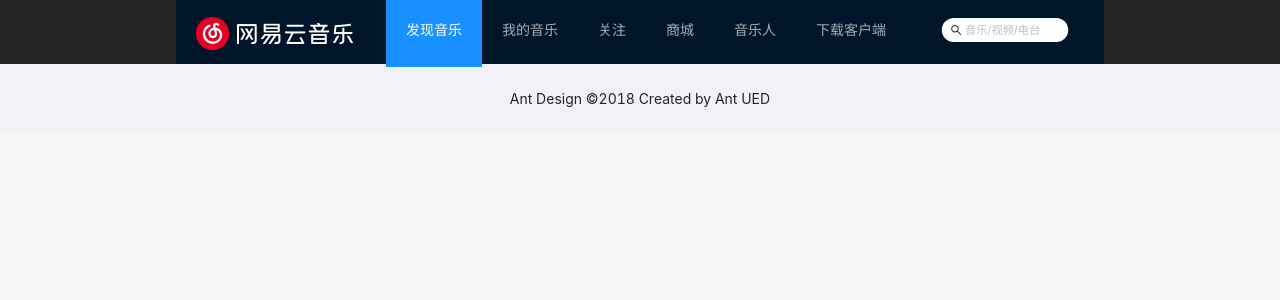
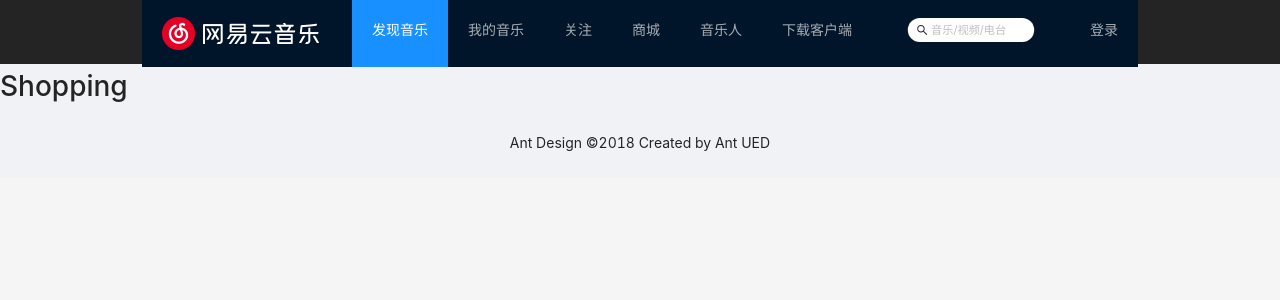
Before and after one commit to beautifulwhale/ReactCloudMusic, a React (Vite) app: page /shopping in a window 1280 px wide. Shown: the top 300 px of the page. Built offline with nearby package versions, Linux system fonts and the light colour scheme.

Commit message:
feat:添加异步组件

```diff
--- a/src/App.tsx
+++ b/src/App.tsx
@@ -1,4 +1,4 @@
-import React from "react";
+import React, { Suspense } from "react";
 import RouterELement from '../src/router/index';
 import { Layout } from "antd";
 import Menus from "./components/menu";
@@ -12,7 +12,9 @@ const App: React.FC = () => {
           <Menus />
         </Header>
         <Content>
-          <RouterELement />
+          <Suspense fallback={<div>Loading...</div>}>
+            <RouterELement />
+          </Suspense>
         </Content>
         <Footer style={{ textAlign: "center" }}>
           Ant Design ©2018 Created by Ant UED
--- a/src/components/login/index.tsx
+++ b/src/components/login/index.tsx
@@ -2,6 +2,6 @@ import React from 'react'
 
 export default function Login() {
   return (
-    <h1>Login</h1>
+    <a href='#'>登录</a>
   )
 }
--- a/src/components/menu/index.tsx
+++ b/src/components/menu/index.tsx
@@ -4,11 +4,12 @@ import { useNavigate } from 'react-router-dom'
 import classNames from 'classnames/bind'
 import styles from './index.module.less'
 import Search from '../search'
+import Login from '../login'
 export default function Menus() {
-  let cx = classNames.bind(styles);
+  let cx = classNames.bind(styles)
   const logoClass = cx({
     logo: true,
-    'sprite_01': true
+    sprite_01: true
   })
   const menuItem: MenuProps['items'] = [
     {
@@ -49,12 +50,18 @@ export default function Menus() {
       label: <Search />,
       key: 'search'
     },
+    {
+      label: <Login />,
+      key: 'login'
+    }
   ]
   const [current, setCurrent] = useState('discover')
   const navigate = useNavigate()
   const handleClickMenu: MenuProps['onClick'] = (e) => {
     setCurrent(e.key)
-    if (e.key !== 'search') {
+    if (e.key === 'search' || e.key === 'login') {
+      return false
+    } else {
       navigate(`/${e.key}`)
     }
   }
--- a/src/main.tsx
+++ b/src/main.tsx
@@ -1,4 +1,4 @@
-import React from 'react'
+import React, { Suspense } from 'react'
 import ReactDOM from 'react-dom/client'
 import App from './App'
 import 'normalize.css'
@@ -9,6 +9,6 @@ import { BrowserRouter } from 'react-router-dom'
 
 ReactDOM.createRoot(document.getElementById('root') as HTMLElement).render(
   <BrowserRouter>
-    <App />
+      <App />
   </BrowserRouter>
 )
--- /dev/null
+++ b/src/pages/attention/index.tsx
@@ -0,0 +1,7 @@
+import React from 'react'
+
+export default function Attention() {
+  return (
+    <h1>Attention</h1>
+  )
+}
--- /dev/null
+++ b/src/pages/download/index.tsx
@@ -0,0 +1,7 @@
+import React from 'react'
+
+export default function Download() {
+  return (
+    <h1>Download</h1>
+  )
+}
--- /dev/null
+++ b/src/pages/musician/index.tsx
@@ -0,0 +1,7 @@
+import React from 'react'
+
+export default function Musician() {
+  return (
+    <h1>Musician</h1>
+  )
+}
--- /dev/null
+++ b/src/pages/shopping/index.tsx
@@ -0,0 +1,7 @@
+import React from 'react'
+
+export default function Shopping() {
+  return (
+    <h1>Shopping</h1>
+  )
+}
--- a/src/router/index.tsx
+++ b/src/router/index.tsx
@@ -1,8 +1,12 @@
 import path from 'path'
+import { lazy } from 'react'
 import { useRoutes, RouteObject } from 'react-router-dom'
-import Discover from '../pages/discover'
-import Mine from '../pages/mine'
-import Login from '../components/login'
+const Discover = lazy(() => import('../pages/discover/index'))
+const Mine = lazy(() => import('../pages/mine/index'))
+const Attention = lazy(() => import('../pages/attention/index'))
+const Musician = lazy(() => import('../pages/musician/index'))
+const Download = lazy(() => import('../pages/download/index'))
+const Shopping = lazy(() => import('../pages/shopping/index'))
 const routes: RouteObject[] = [
   {
     path: '/',
@@ -19,8 +23,20 @@ const routes: RouteObject[] = [
     element: <Mine />
   },
   {
-    path: '/login',
-    element: <Login />
+    path: '/attention',
+    element: <Attention />
+  },
+  {
+    path: '/musician',
+    element: <Musician />
+  },
+  {
+    path: '/download',
+    element: <Download />
+  },
+  {
+    path: '/shopping',
+    element: <Shopping />
   }
 ]
 export default function RouterELement() {
```
